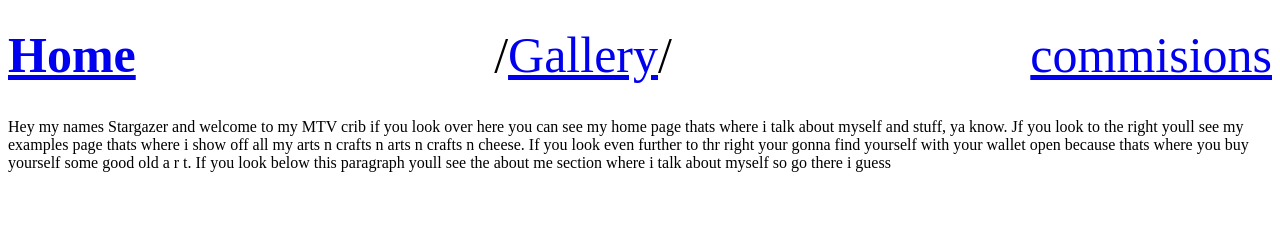
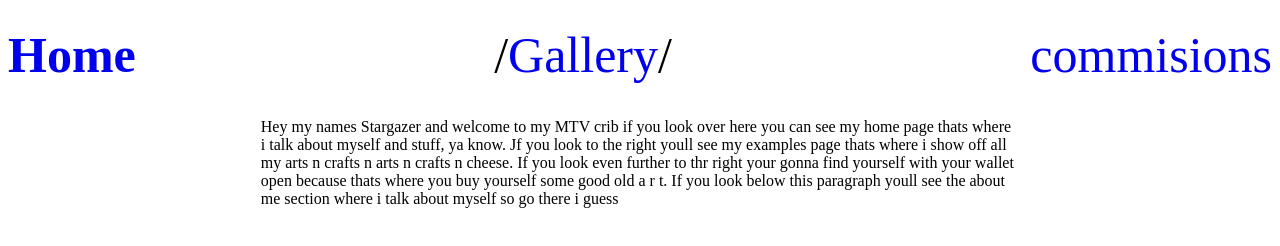
Before and after one commit to TheCaffeinatedOne/stargazer-art, a plain HTML site: page index.html in a window 1280 px wide. Drawn offline with Linux system fonts and the light colour scheme.

Commit message:
styled mtv monologue and got rid of link underlines

```diff
--- a/style.css
+++ b/style.css
@@ -13,5 +13,8 @@ float: right;
   text-align: center;
   font-size: 50px;
 }.crib {
-
+  margin-left: 20%;
+  margin-right: 20%;
+}a {
+  text-decoration: none;
 }
```
